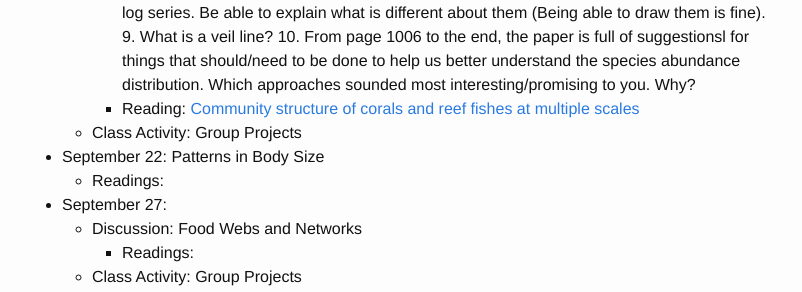
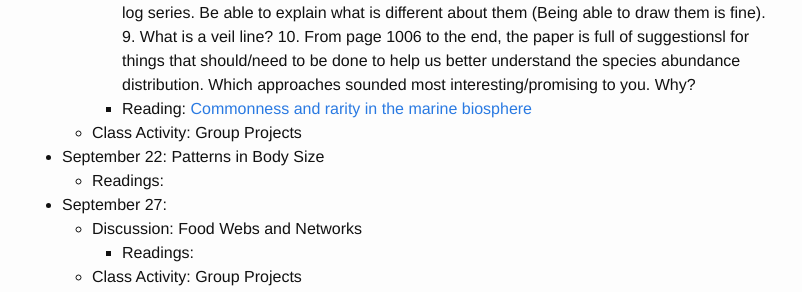
Before and after one commit to skmorgane/biodiversity-course, a Jekyll site: the page built from schedule.md, in a window 1280 px wide and 900 px high, scrolled down 2130 px. Shown: the part 160-452 px from the top of the window, without its empty margins (238-1040 px from the left). Built offline with Jekyll 4.4.1, drawn with Linux system fonts in a browser that asks for light colours.

Commit message:
Replace Connolly reading sept 20th
Replaced the Connolly paper with a different one

```diff
--- a/schedule.md
+++ b/schedule.md
@@ -82,7 +82,7 @@ Tuesdays are often a split between class activity and discussion, thus there are
                8. In the species abundance distribution literature, two models pop up a lot: log normal and log series. Be able to explain what is different about them (Being able to draw them is fine).
                9. What is a veil line?
                10. From page 1006 to the end, the paper is full of suggestionsl for things that should/need to be done to help us better understand the species abundance distribution. Which approaches sounded most interesting/promising to you. Why?
-         * Reading: [Community structure of corals and reef fishes at multiple scales](https://doi.org/10.1126/science.1113281)
+         * Reading: [Commonness and rarity in the marine biosphere](https://doi.org/10.1073/pnas.1406664111)
     * Class Activity: Group Projects
 
 
```
